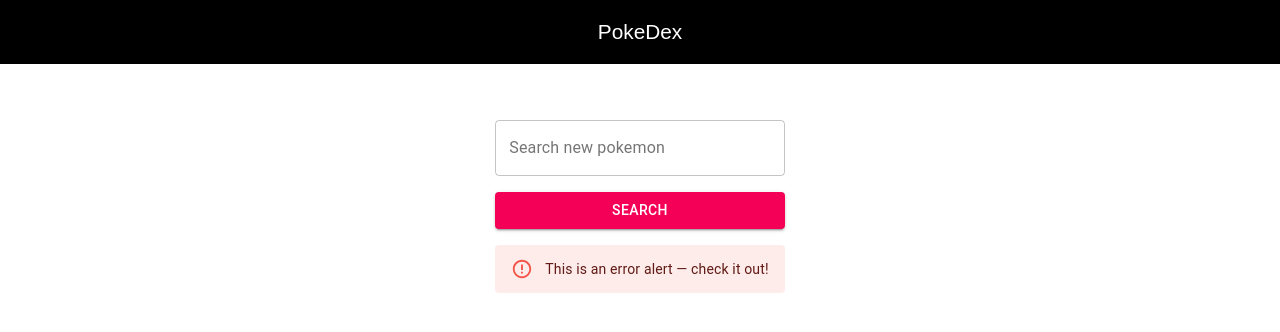
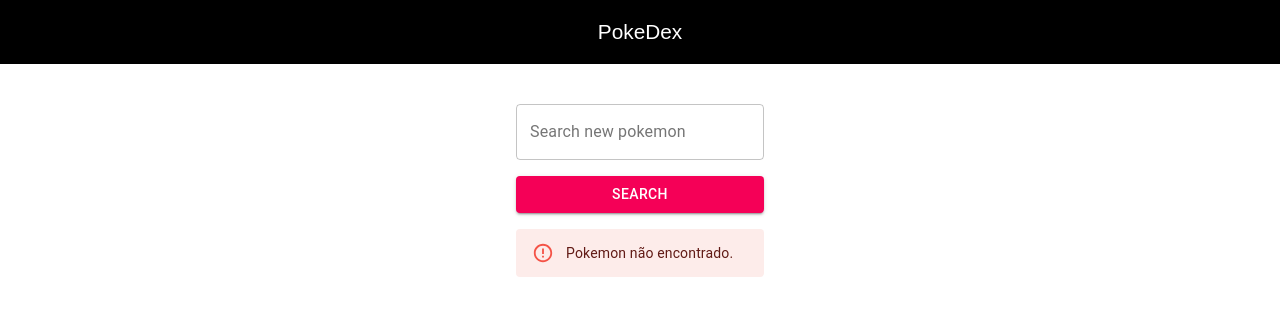
Before and after one commit to estefaneluz/design-system-bibliotecas, a React (Create React App) app in the folder classe-01/: page / in a window 1280 px wide. Shown: the top 332 px of the page. Built offline with nearby package versions, Linux system fonts and the light colour scheme; no server answers; the HTML template or start-up script is replaced by a standard one.

Commit message:
add componente alert do material-ui

```diff
--- a/classe-01/src/App.css
+++ b/classe-01/src/App.css
@@ -5,7 +5,7 @@
 }
 
 .container {
-    margin-top: 5vh;
+    margin: 3vh 0;
     display: grid;
     place-content: center;
 }
--- a/classe-01/src/App.js
+++ b/classe-01/src/App.js
@@ -8,11 +8,12 @@
 
 function App() {
   const [pokemon, setPokemon] = useState({});
-  const [pesquisa, setPesquisa] = useState('');
+  const [pesquisa, setPesquisa] = useState('pikachu');
+  const [erro, setErro] = useState('');
   const [pokemonStorage, setPokemonStorage, remove] = useLocalStorage('pokemon', []);
 
   useEffect(() => {
-    pesquisarPokemon('pikachu');
+      pesquisarPokemon('pikachu');
   }, []);
 
   useEffect(()=> {
@@ -24,6 +25,7 @@
   }
 
   async function pesquisarPokemon(search){
+    setErro('');
     try {
 
       if(pokemonNoStorage()){
@@ -43,7 +45,7 @@
 
     }
     catch (error) {
-      return error.message;
+      return setErro("Pokemon não encontrado.");
     }
   }
 
@@ -53,7 +55,7 @@
       <main className="container">
         {pokemon.name && <Card pokemon={pokemon}/>}
         <Search pesquisa={pesquisa} setPesquisa={setPesquisa} pesquisarPokemon ={pesquisarPokemon}/>
-        <Alert severity="error">This is an error alert — check it out!</Alert>
+        {erro && <Alert severity="error">{erro}</Alert>}
       </main>
     </>
   );
```
